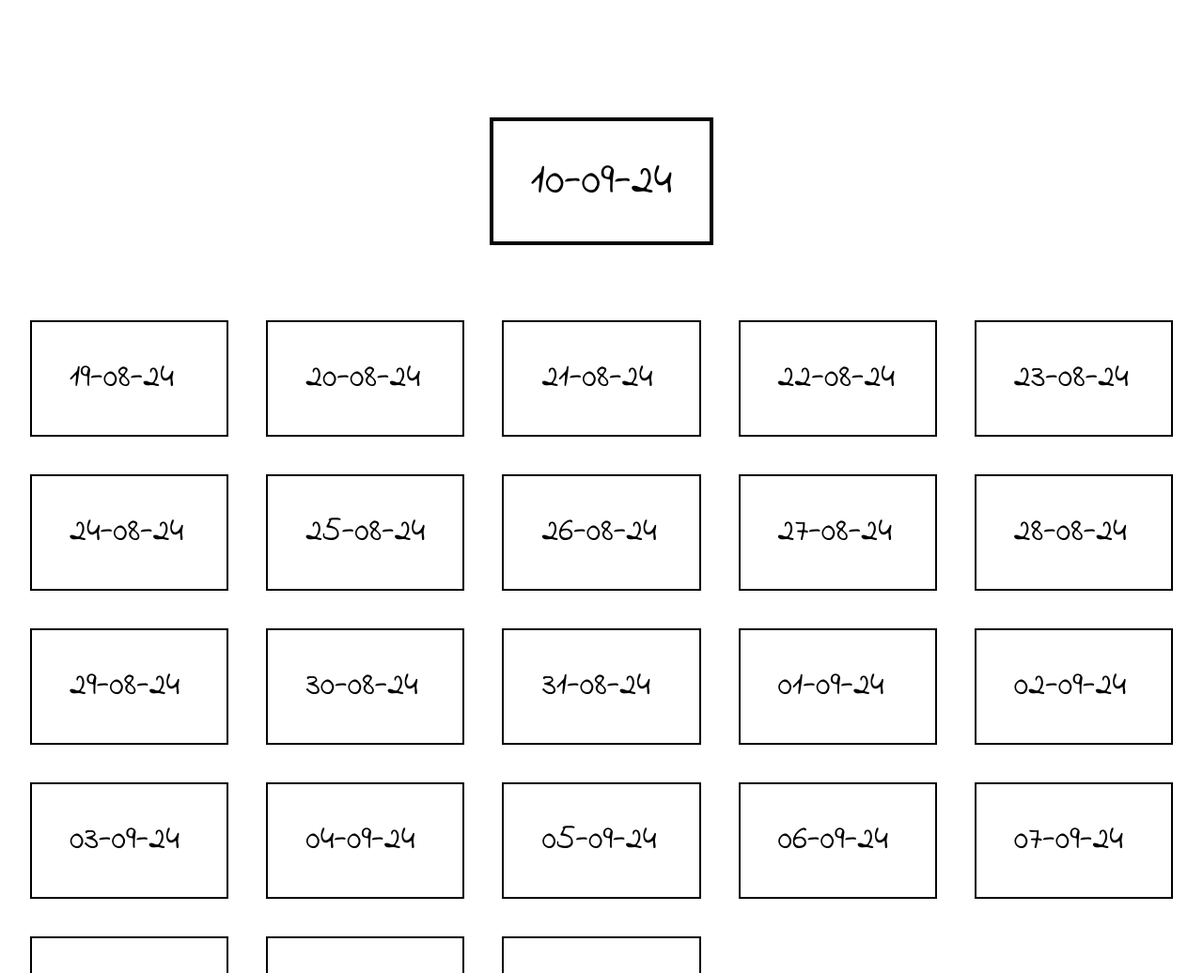
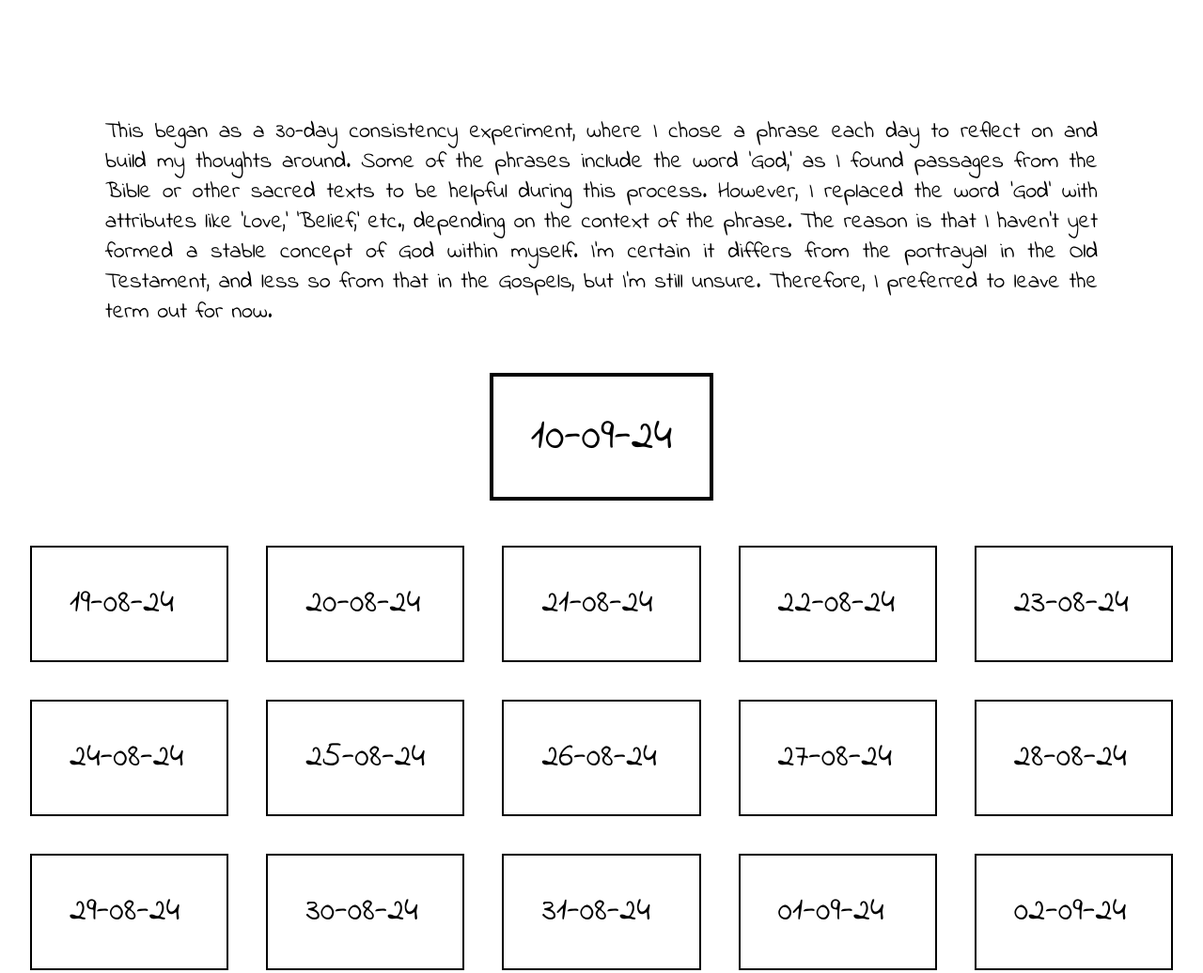
Before and after one commit to BabelDev0/babelog, an Astro site: page /babelog/days in a window 1280 px wide. Shown: the part 252-1288 px from the top of the page at 94% size. Built offline with nearby package versions, Linux system fonts and the light colour scheme; Astro itself is replaced by a stand-in of ours.

Commit message:
feat: days explanation

```diff
--- a/src/pages/days.astro
+++ b/src/pages/days.astro
@@ -9,11 +9,34 @@ const lastDay = days[days.length - 1];
 
 <Layout title="days">
   <div class="flex flex-col items-center justify-center w-full mt-32">
-    <a href={path + lastDay} class="text-5xl font-flower mb-20">
+    <div>
+      <p class="text-2xl font-flower text-justify mx-4 lg:mx-28">
+        This began as a 30-day consistency experiment, where I chose a phrase
+        each day to reflect on and build my thoughts around. Some of the phrases
+        include the word 'God,' as I found passages from the Bible or other
+        sacred texts to be helpful during this process. However, I replaced the
+        word 'God' with attributes like 'Love,' 'Belief,' etc., depending on the
+        context of the phrase. The reason is that I haven’t yet formed a stable
+        concept of God within myself. I’m certain it differs from the portrayal
+        in the Old Testament, and less so from that in the Gospels, but I’m
+        still unsure. Therefore, I preferred to leave the term out for now.
+      </p>
+    </div>
+
+    <a href={path + lastDay} class="text-5xl font-flower my-12">
       <div class="border-black border-4 p-10">{lastDay}</div>
     </a>
+
     <div
-      class="grid grid-cols-2 gap-y-2 gap-2 text-xl lg:text-4xl lg:grid-cols-5 lg:gap-10"
+      class="grid
+        grid-cols-2
+        gap-y-2
+        gap-2
+        text-xl
+        lg:text-4xl
+        lg:grid-cols-5
+        lg:gap-10
+        lg:mx-4"
     >
       {
         days.map((day) => (
```
